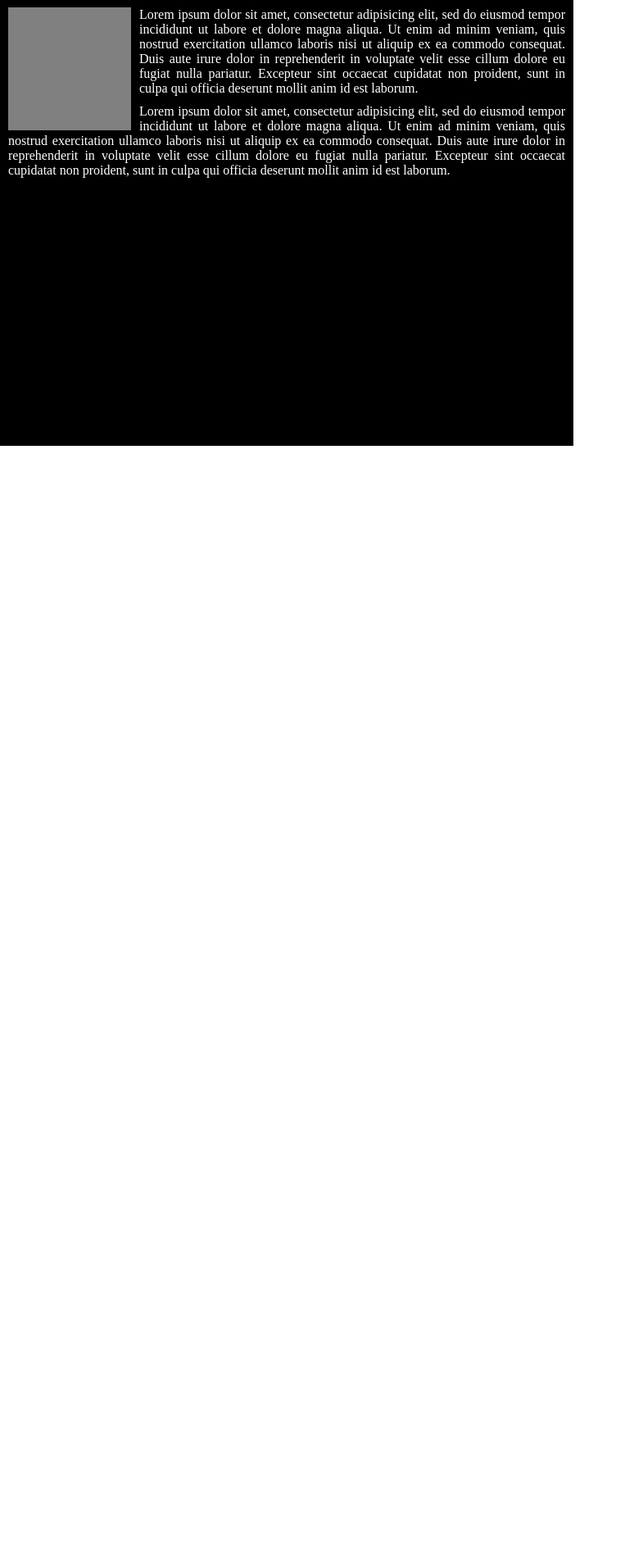
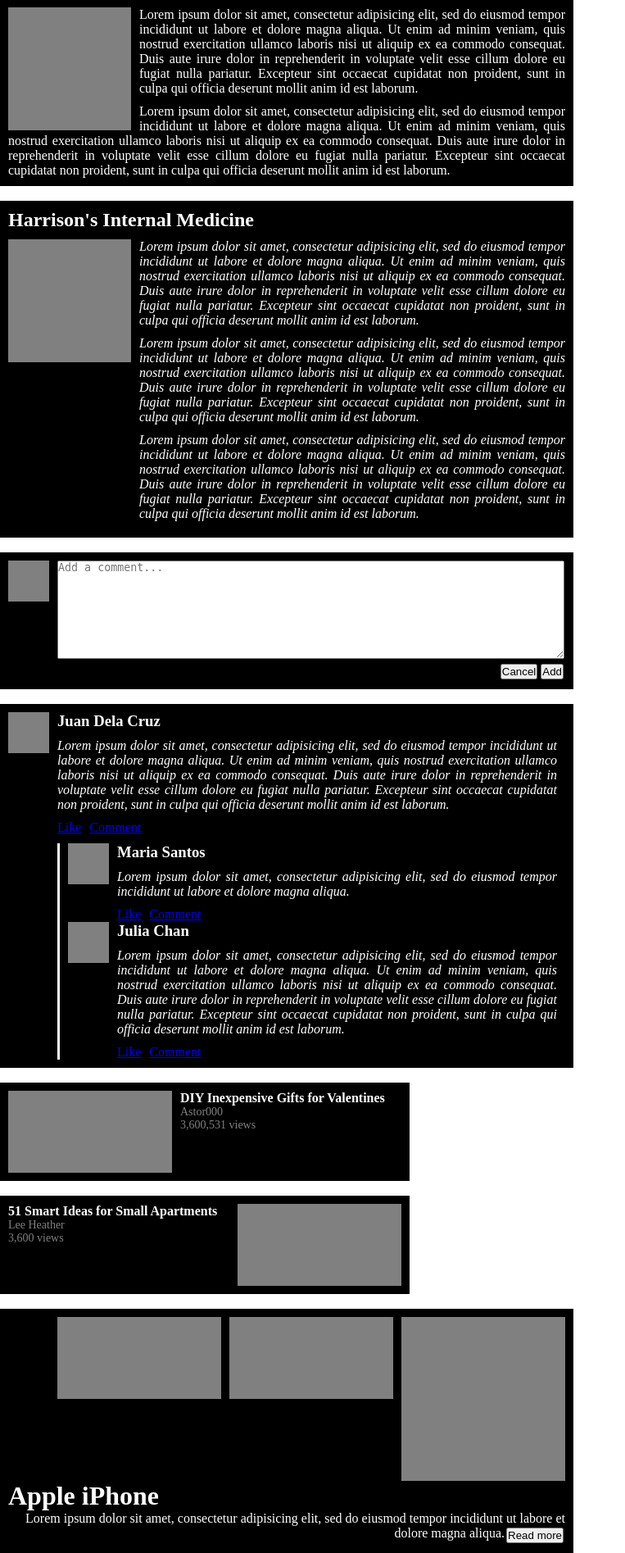
Before and after one commit to janeromero/janeromero.github.io, a PHP site: page / in a window 1280 px wide. Shown: the part 1136-3031 px from the top of the page at 82% size, without its empty margins (0-763 px from the left). Before the commit the page ends 1680 px from the top, so only its background shows below. Run offline with PHP 8.4, Linux system fonts and the light colour scheme.

Commit message:
Coding Challenge Continuation

```diff
--- a/mod02-11/css/style.css
+++ b/mod02-11/css/style.css
@@ -4,14 +4,21 @@
 	box-sizing: border-box;
 }
 
-/*First Image*/
-.img1 {
+.img {
 	background-color: #000;
 	width: 700px;
 	height: auto;
 	padding: 10px;
 }
 
+.img2 {
+	background-color: #000;
+	width: 500px;
+	height: auto;
+	padding: 10px;
+}
+
+/*First Image*/
 .box {
 	height: 150px;
 	width: 150px;
@@ -21,15 +28,8 @@
 }
 
 /*Second Image*/
-.img2 {
-	background-color: #000;
-	width: 700px;
-	height: auto;
-	padding: 10px
-}
 
-
-/*white border container*/
+/*white border container - Second Image*/
 .caption {
 	border-color: white;
 	border-style: solid;
@@ -60,16 +60,10 @@
 }
 
 /*third image*/
-.img3 {
-	background-color: #000;
-	width: 700px;
-	height: auto;
-	padding: 10px;
-}
-
 h1 {
 	color: #fff;
 }
+
 .box3 {
 	height: 150px;
 	width: 150px;
@@ -87,11 +81,123 @@ h1 {
 
 /*fourth image*/
 
-.img4 {
-	background-color: #000;
-	width: 700px;
-	height: auto;
-	padding: 10px;
+h2 {
+	color: #fff;
+	margin-bottom: 10px;
+}
+
+/*to display the paragraphs on the right side of the box*/
+#content {
+	display: table-row;
+}
+
+.text3 {
+	color: #fff;
+	text-align: justify;
+	font-style: italic;
+	padding-bottom: 10px;
+}
+
+
+.box4 {
+	height: 150px;
+	width: 150px;
+	background-color: grey;
+	margin-right: 10px;
+	float: left;
+}
+
+/*fifth image*/
+
+.box5 {
+	height: 50px;
+	width: 50px;
+	background-color: grey;
+	float: left;
+	margin-right: 10px;
+}
+
+textarea {
+	width: 619px;
+	height: 120px;
+}
+
+input {
+	float: right;
+	margin: 2px;
+}
+
+/*sixth image*/
+
+.text4 {
+	color: #fff;
+	text-align: justify;
+	font-style: italic;
+	margin: 10px;
+	margin-left: 0;
+}
+
+.username {
+	color: #fff;
+}
+
+.comment {
+	padding-left: 10px;
+}
+
+.box6 {
+	height: 50px;
+	width: 50px;
+	background-color: grey;
+	float: left;
+	margin-right: 10px;
+	margin-left: 10px;
+}
+.com {
+	position: relative;
+	float: right;
+	margin-left: 60px;
+	margin-top: 10px;
+	border-left-style: solid;
+	border-left-color: #fff;
+}
+
+
+/*seventh image*/
+.box7 {
+	height: 100px;
+	width: 200px;
+	background-color: grey;
+	float: left;
+	margin-right: 10px;
+}
+
+h4 {
+	color: #fff;
+}
+
+.text5{
+	color: grey;
+	font-size: 14px;
+}
+
+/*eight image*/
+.box8 {
+	height: 100px;
+	width: 200px;
+	background-color: grey;
+	float: right;
+	margin-left: 10px;
+}
+
+/*ninth image*/
+.text6 {
+	color: #FFF;
+	text-align: right;
+}
+
+.boxes {
+	float: left;
 }
 
 
--- a/mod02-11/index.html
+++ b/mod02-11/index.html
@@ -10,7 +10,9 @@
 	<link rel="stylesheet" type="text/css" href="css/style.css">
 </head>
 <body>
-	<div class="img1 clear">
+
+	<!-- First Image -->
+	<div class="img clear">
 		<div class="box"></div>
 		<div class="box"></div>
 		<div class="box"></div>
@@ -23,7 +25,8 @@
 
 	<br>
 
-	<div class="img2 clear">
+	<!-- Second Image -->
+	<div class="img clear">
 
 		<div class="caption">
 			<div class="box2"></div>
@@ -69,7 +72,8 @@
 
 	<br>
 
-	<div class="img3 clear">
+	<!-- Third Image -->
+	<div class="img clear">
 		<h1>Basic Principles and Manisfestation of Disease</h1>
 
 		<div class="article">
@@ -90,32 +94,147 @@
 		</div>
 	</div>
 
-	<div class="img4 clear">
+	<br>
+
+	<!-- Fourth Image -->
+	<div class="img clear">
 		<h2>Harrison's Internal Medicine</h2>
 		<div class="article2">
 			<div class="box4"></div>
-			<p>Lorem ipsum dolor sit amet, consectetur adipisicing elit, sed do eiusmod
+
+			<div id="content">
+
+			<p class="text3">Lorem ipsum dolor sit amet, consectetur adipisicing elit, sed do eiusmod
 			tempor incididunt ut labore et dolore magna aliqua. Ut enim ad minim veniam,
 			quis nostrud exercitation ullamco laboris nisi ut aliquip ex ea commodo
 			consequat. Duis aute irure dolor in reprehenderit in voluptate velit esse
 			cillum dolore eu fugiat nulla pariatur. Excepteur sint occaecat cupidatat non
 			proident, sunt in culpa qui officia deserunt mollit anim id est laborum.</p>
 
-			<p>Lorem ipsum dolor sit amet, consectetur adipisicing elit, sed do eiusmod
+			<p class="text3">Lorem ipsum dolor sit amet, consectetur adipisicing elit, sed do eiusmod
 			tempor incididunt ut labore et dolore magna aliqua. Ut enim ad minim veniam,
 			quis nostrud exercitation ullamco laboris nisi ut aliquip ex ea commodo
 			consequat. Duis aute irure dolor in reprehenderit in voluptate velit esse
 			cillum dolore eu fugiat nulla pariatur. Excepteur sint occaecat cupidatat non
 			proident, sunt in culpa qui officia deserunt mollit anim id est laborum.</p>
 
-			<p>Lorem ipsum dolor sit amet, consectetur adipisicing elit, sed do eiusmod
+			<p class="text3">Lorem ipsum dolor sit amet, consectetur adipisicing elit, sed do eiusmod
 			tempor incididunt ut labore et dolore magna aliqua. Ut enim ad minim veniam,
 			quis nostrud exercitation ullamco laboris nisi ut aliquip ex ea commodo
 			consequat. Duis aute irure dolor in reprehenderit in voluptate velit esse
 			cillum dolore eu fugiat nulla pariatur. Excepteur sint occaecat cupidatat non
 			proident, sunt in culpa qui officia deserunt mollit anim id est laborum.</p>
+
+			</div>
 		</div>
 	</div>
 
+	<br>
+
+	 <!-- fifth image -->
+	<div class="img clear">
+
+		<div class="box5"></div>
+
+		<form action="" method="">
+			<textarea placeholder="Add a comment..."></textarea>
+			<input type="submit" name="" value="Add">
+			<input type="submit" name="" value="Cancel">
+
+		</form>
+	</div>
+
+	<br>
+
+	<!-- Sixth Image -->
+	<div class="img clear">
+		<div class="box5"></div>
+		<h3 class="username">Juan Dela Cruz</h3>
+
+		<div id="content">
+			<p class="text4">Lorem ipsum dolor sit amet, consectetur adipisicing elit, sed do eiusmod
+			tempor incididunt ut labore et dolore magna aliqua. Ut enim ad minim veniam,
+			quis nostrud exercitation ullamco laboris nisi ut aliquip ex ea commodo
+			consequat. Duis aute irure dolor in reprehenderit in voluptate velit esse
+			cillum dolore eu fugiat nulla pariatur. Excepteur sint occaecat cupidatat non
+			proident, sunt in culpa qui officia deserunt mollit anim id est laborum.
+			</p>
+
+			<a class="like" href="#">Like</a>
+			<a class="comment" href="#">Comment</a>
+		</div>
+
+		<div class="com">
+			<div class="box6"></div>
+			<h3 class="username">Maria Santos</h3>
+
+			<div id="content">
+				<p class="text4">Lorem ipsum dolor sit amet, consectetur adipisicing elit, sed do eiusmod
+				tempor incididunt ut labore et dolore magna aliqua.</p>
+
+				<a class="like" href="#">Like</a>
+				<a class="comment" href="#">Comment</a>
+
+			</div>
+
+			<div class="box6"></div>
+			<h3 class="username">Julia Chan</h3>
+
+			<div id="content">
+				<p class="text4">Lorem ipsum dolor sit amet, consectetur adipisicing elit, sed do eiusmod
+				tempor incididunt ut labore et dolore magna aliqua. Ut enim ad minim veniam,
+				quis nostrud exercitation ullamco laboris nisi ut aliquip ex ea commodo
+				consequat. Duis aute irure dolor in reprehenderit in voluptate velit esse
+				cillum dolore eu fugiat nulla pariatur. Excepteur sint occaecat cupidatat non
+				proident, sunt in culpa qui officia deserunt mollit anim id est laborum.</p>
+
+				<a class="like" href="#">Like</a>
+				<a class="comment" href="#">Comment</a>
+
+			</div>
+
+		</div>
+	</div>
+
+	<br>
+
+	<!-- seventh image -->
+	<div class="img2 clear">
+		<div class="box7"></div>
+		<h4>DIY Inexpensive Gifts for Valentines</h4>
+		<p class="text5">Astor000</p>
+		<p class="text5">3,600,531 views</p>
+	</div>
+
+	<br>
+
+	<!-- eight image -->
+	<div class="img2 clear">
+		<div class="box8"></div>
+		<h4>51 Smart Ideas for Small Apartments</h4>
+		<p class="text5">Lee Heather</p>
+		<p class="text5">3,600 views</p>
+	</div>
+
+	<br>
+
+	<!-- ninth image -->
+	<div class="img clear">
+		<div class="boxes">
+			<div class="box8"></div>
+			<div class="box8"></div>
+			<div class="box8"></div>
+			<div class="box8"></div>
+		</div>
+			<h1>Apple iPhone</h1>
+			<p class="text6">Lorem ipsum dolor sit amet, consectetur adipisicing elit, sed do eiusmod
+			tempor incididunt ut labore et dolore magna aliqua.
+			<input type="submit" name="" value="Read more">
+			</p>
+
+
+	</div>
+
+
 </body>
 </html>
```
